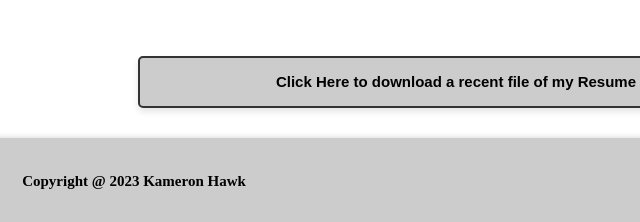
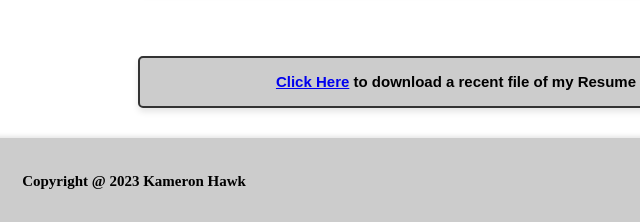
Before and after one commit to Khawk1017/Creative-Works-, a plain HTML site: page index.html in a window 1280 px wide. Shown: the part 948-1170 px from the top of the page, 506-1146 px from the left. Drawn offline with Linux system fonts and the light colour scheme.

Commit message:
fixed minor errors

```diff
--- a/index.html
+++ b/index.html
@@ -42,7 +42,7 @@
         </section><br>
         <section id="resume" class="resume">
             <h1>Resume</h1>
-            <p class="allText">Click Here to download a recent file of my Resume</p>  <!--will input a html element that will allow the user to be able to download a pdf of my resume.-->
+            <p class="allText"><a href="/img/Fake Resume.jpg" download>Click Here</a> to download a recent file of my Resume</p>  <!--will input a html element that will allow the user to be able to download a pdf of my resume.-->
         </section>
     </main>
     <footer>
```
Also changed, not shown: work_page.html (+1 -0 lines), img/Fake Resume.jpg (added), img/updatedSC.jpeg (added), 1 other file.
